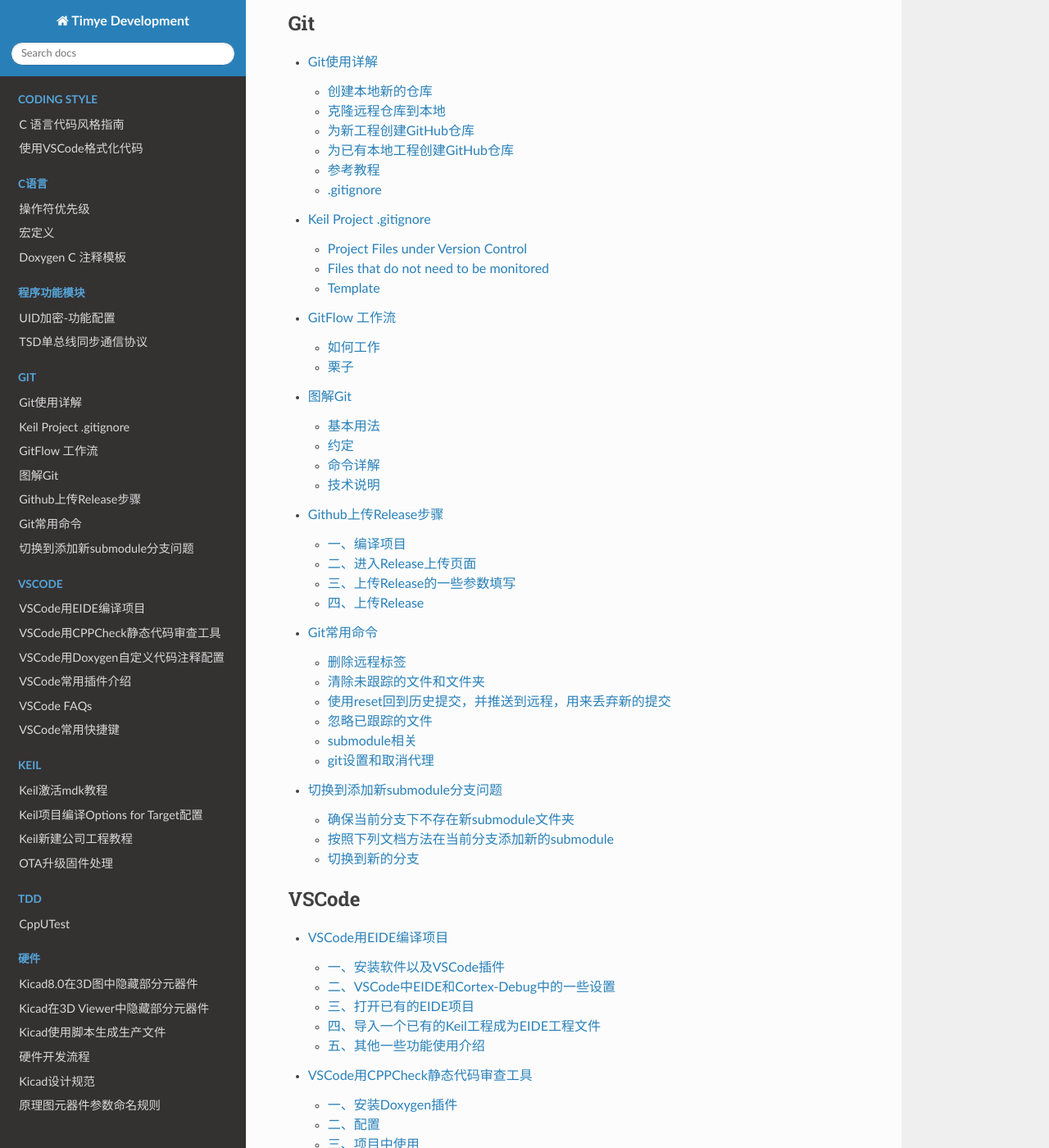
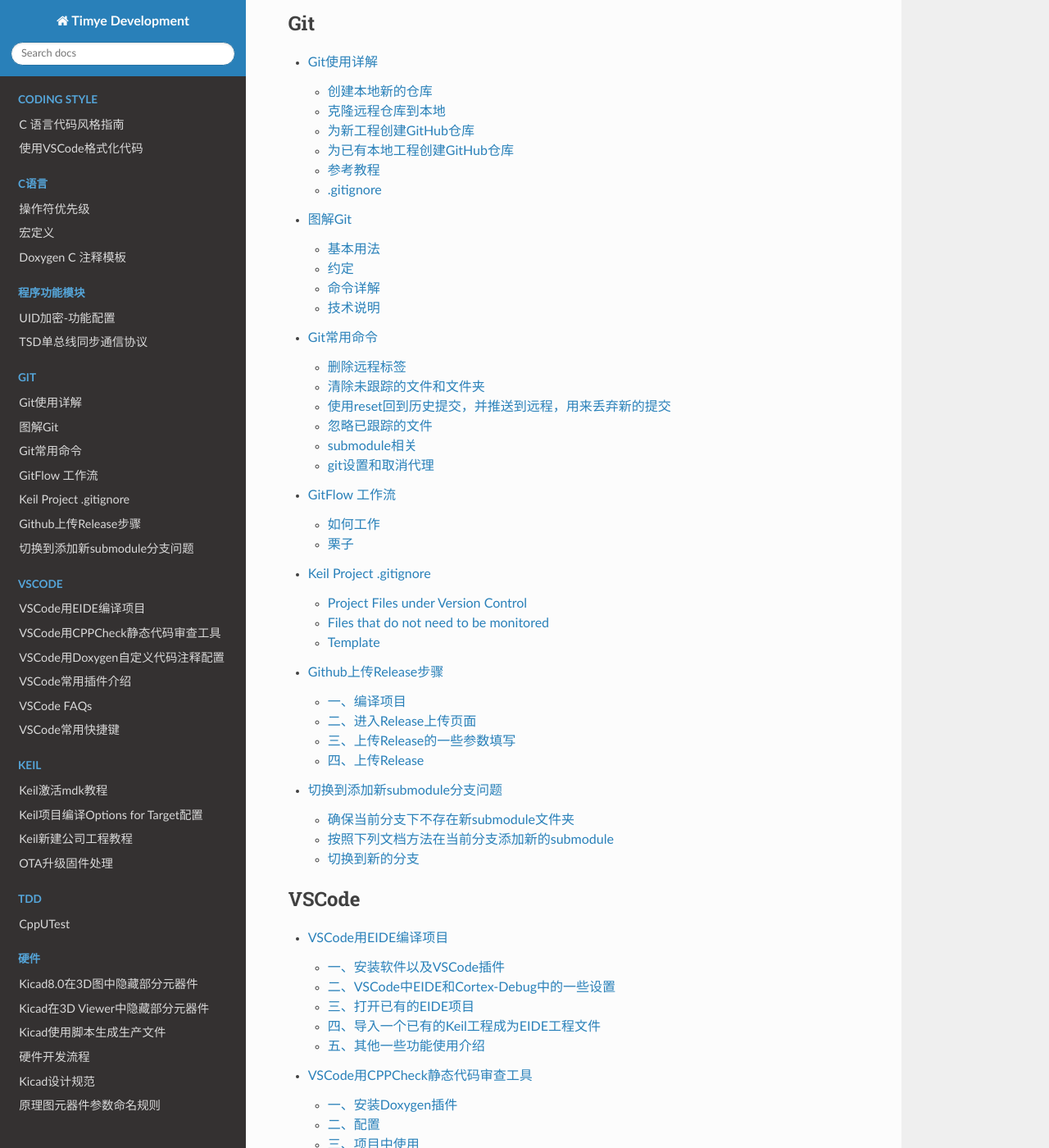
Before and after one commit to tpq7/development, a Sphinx documentation site: the page built from docs/index.rst, in a window 1280 px wide and 1400 px high, scrolled down 1340 px. Shown: the whole window at 82% size. Built offline with Sphinx 7.4.7 and the Read the Docs theme 2.0.0, drawn with Linux system fonts in a browser that asks for light colours; pages that are not in the unit, such as notebooks, are missing from menus.

```diff
--- a/docs/index.rst
+++ b/docs/index.rst
@@ -34,11 +34,11 @@
    :caption: Git
 
    Git/Git Intro
+   Git/图解Git
+   Git/Git常用命令
+   Git/gitflow
    Git/Keil Project .gitignore
-   Git/gitflow
-   Git/图解Git
    Git/Github上传Release
-   Git/Git常用命令
    Git/切换到添加新submodule分支问题
 
 .. toctree::
```
Also changed, not shown: docs/Git/图解Git.md (+16 -0 lines), docs/Git/images/git_squashing.png (added).
